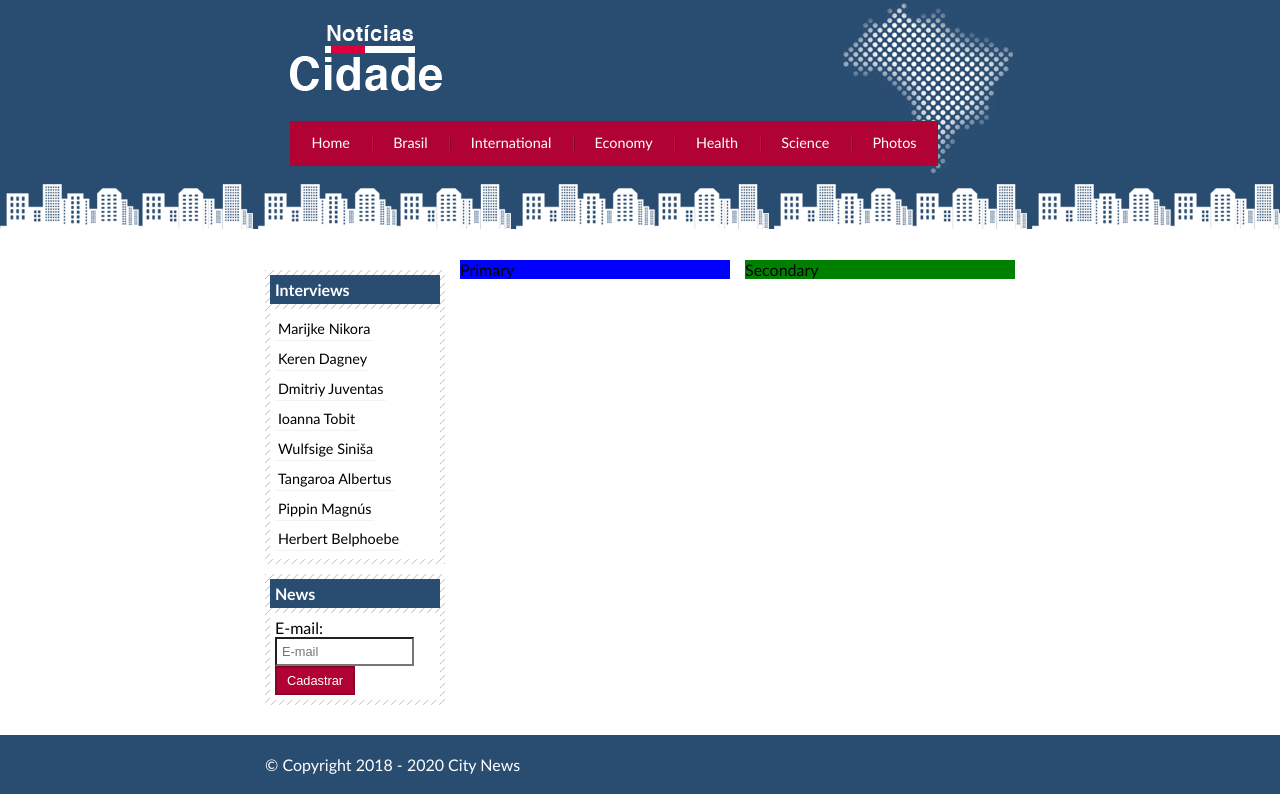
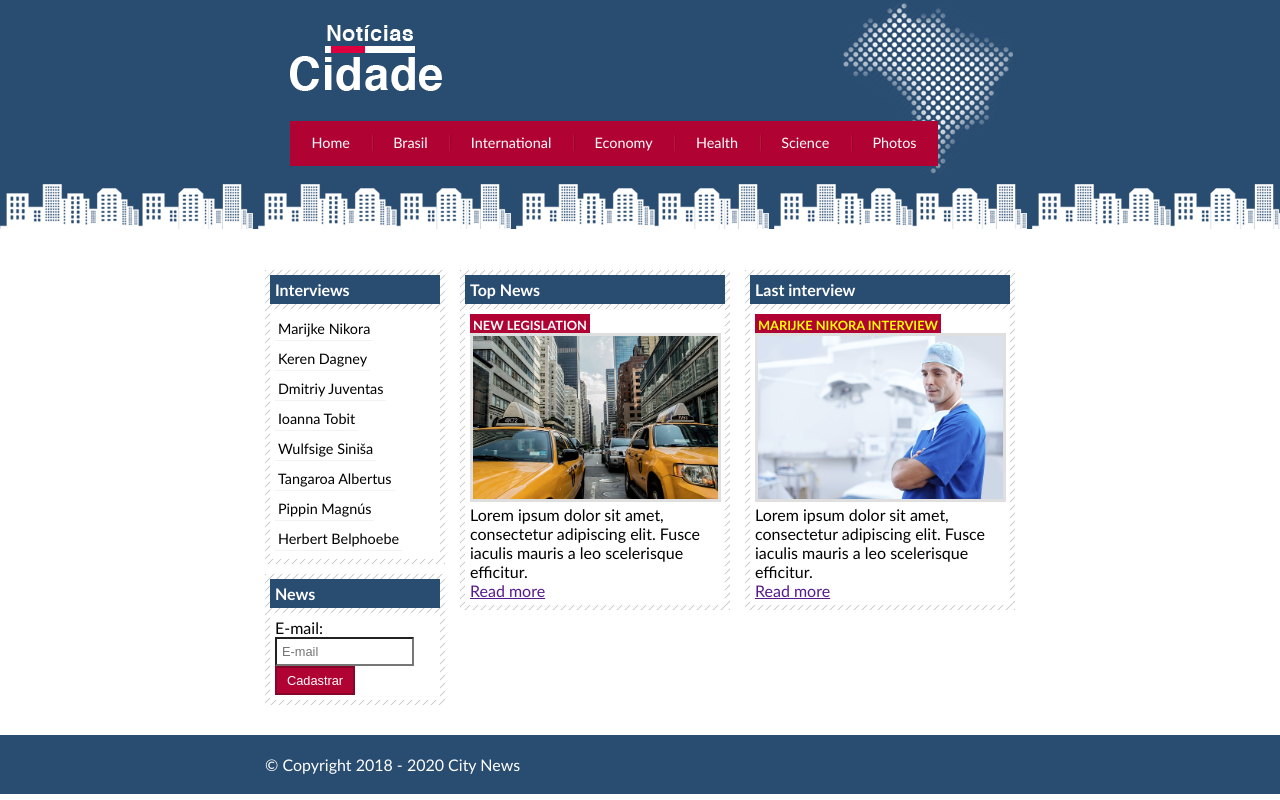
Before and after one commit to fernandaakemi/city-news-website-beginner, a plain HTML site: page index.html in a window 1280 px wide. Drawn offline with Linux system fonts and the light colour scheme.

Commit message:
formatting main content

```diff
--- a/css/style.css
+++ b/css/style.css
@@ -94,7 +94,6 @@ body.fotos #navigation a#fotos {
 }
 
 #primary {
-    background: blue;
     float: left;
     width: 270px;
     margin: 0 0 20px 195px;
@@ -110,7 +109,6 @@ body.fotos #navigation a#fotos {
 }
 
 #secondary {
-    background: green;
     float: left;
     width: 270px;
     margin: 0 0 20px 15px;
@@ -170,9 +168,33 @@ input.submit {
     color:  #fff;
     background-color: #b10333;
     border: 2px solid #870529;
-    padding: 5px;
     width: 80px;
 
+}
+
+/******** formatting images ********/
+
+img.main-image {
+    border: 3px solid #dfdfdf;
+    width: 98%;
+}
+
+/******** formatting headers ********/
+h3 {
+    display: inline;
+    font-size: 0.8em;
+    padding: 3px;
+    text-transform: uppercase;
+}
+
+.topnews h3 {
+    color: #fff;
+    background: #b10333;
+}
+
+.interview h3 {
+    color: yellow;
+    background: #b10333;
 }
 
 /******** footer ********/
--- a/index.html
+++ b/index.html
@@ -31,8 +31,36 @@
             <!-- content start -->
             <div id="content">
 
-                <div id="primary">Primary</div>
-                <div id="secondary">Secondary</div>
+                <div id="primary">
+                    <div class="box topnews">
+                        <h2>Top News</h2>
+                        <div class="box-content">
+                            <h3>New legislation</h3>
+                            <img class="main-image" src="imagens/taxi.jpg" width="100%">
+                            <p>
+                                Lorem ipsum dolor sit amet, consectetur adipiscing elit. Fusce iaculis mauris a leo scelerisque efficitur.
+                            </p>
+                            <a href="">Read more</a>
+                        </div>
+
+                    </div>
+                </div>
+                <div id="secondary">
+
+                    <div class="box interview">
+                        <h2>Last interview</h2>
+                        <div class="box-content">
+                            <h3>Marijke Nikora Interview</h3>
+                            <img class="main-image" src="imagens/doutor.jpg" width="100%">
+                            <p>
+                                Lorem ipsum dolor sit amet, consectetur adipiscing elit. Fusce iaculis mauris a leo scelerisque efficitur.
+                            </p>
+                            <a href="">Read more</a>
+                        </div>
+
+                    </div>
+
+                </div>
                 <!-- side start -->
                 <div id="side">
 
@@ -40,14 +68,14 @@
                         <h2>Interviews</h2>
                         <div class="box-content">
                             <ul>
-                                <li><a href="interviewee1.html">Marijke Nikora</a></li>
-                                <li><a href="interviewee2.html">Keren Dagney</a></li>
-                                <li><a href="interviewee3.html">Dmitriy Juventas</a></li>
-                                <li><a href="interviewee4.html">Ioanna Tobit</a></li>
-                                <li><a href="interviewee5.html">Wulfsige Siniša</a></li>
-                                <li><a href="interviewee6.html">Tangaroa Albertus</a></li>
-                                <li><a href="interviewee7.html">Pippin Magnús</a></li>
-                                <li><a href="interviewee8.html">Herbert Belphoebe</a></li>
+                                <li><a href="interviewee8.html">Marijke Nikora</a></li>
+                                <li><a href="interviewee7.html">Keren Dagney</a></li>
+                                <li><a href="interviewee6.html">Dmitriy Juventas</a></li>
+                                <li><a href="interviewee5.html">Ioanna Tobit</a></li>
+                                <li><a href="interviewee4.html">Wulfsige Siniša</a></li>
+                                <li><a href="interviewee3.html">Tangaroa Albertus</a></li>
+                                <li><a href="interviewee2.html">Pippin Magnús</a></li>
+                                <li><a href="interviewee1.html">Herbert Belphoebe</a></li>
                             </ul>
                         </div>
                     </div>
```
